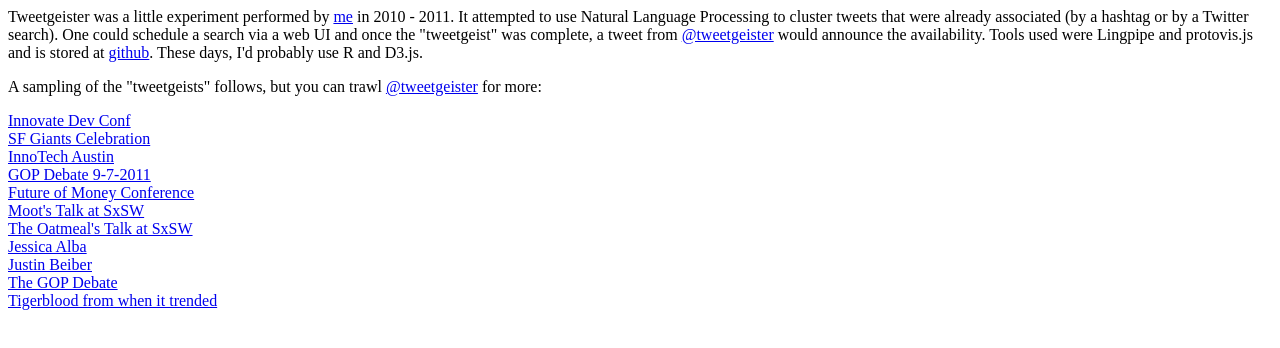
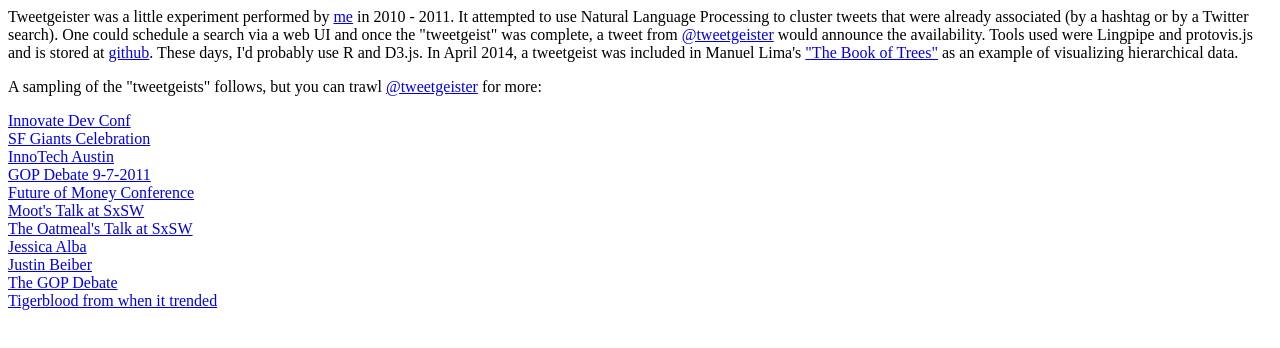
Before and after one commit to schnee/tweetgeister, a plain HTML site: page index.html in a window 1280 px wide. Drawn offline with Linux system fonts and the light colour scheme.

Commit message:
added Lima's book

```diff
--- a/index.html
+++ b/index.html
@@ -14,7 +14,11 @@
 would announce the availability. Tools used were Lingpipe and
 protovis.js and is stored at <a
 href="https://github.com/schnee/tweetgeister">github</a>. These days,
-I'd probably use R and D3.js.</p>
+I'd probably use R and D3.js. In April 2014, a tweetgeist was included
+in Manuel Lima's <a
+href="http://www.papress.com/html/book.details.page.tpl?isbn=9781616892180">"The
+Book of Trees"</a> as an example of visualizing
+hierarchical data.</p>
 <p>A sampling of the "tweetgeists" follows, but you can trawl <a
 href="https://twitter.com/tweetgeister">@tweetgeister</a> for more:</p>
 <a href="./xinnovate.html">Innovate Dev Conf</a>
```
